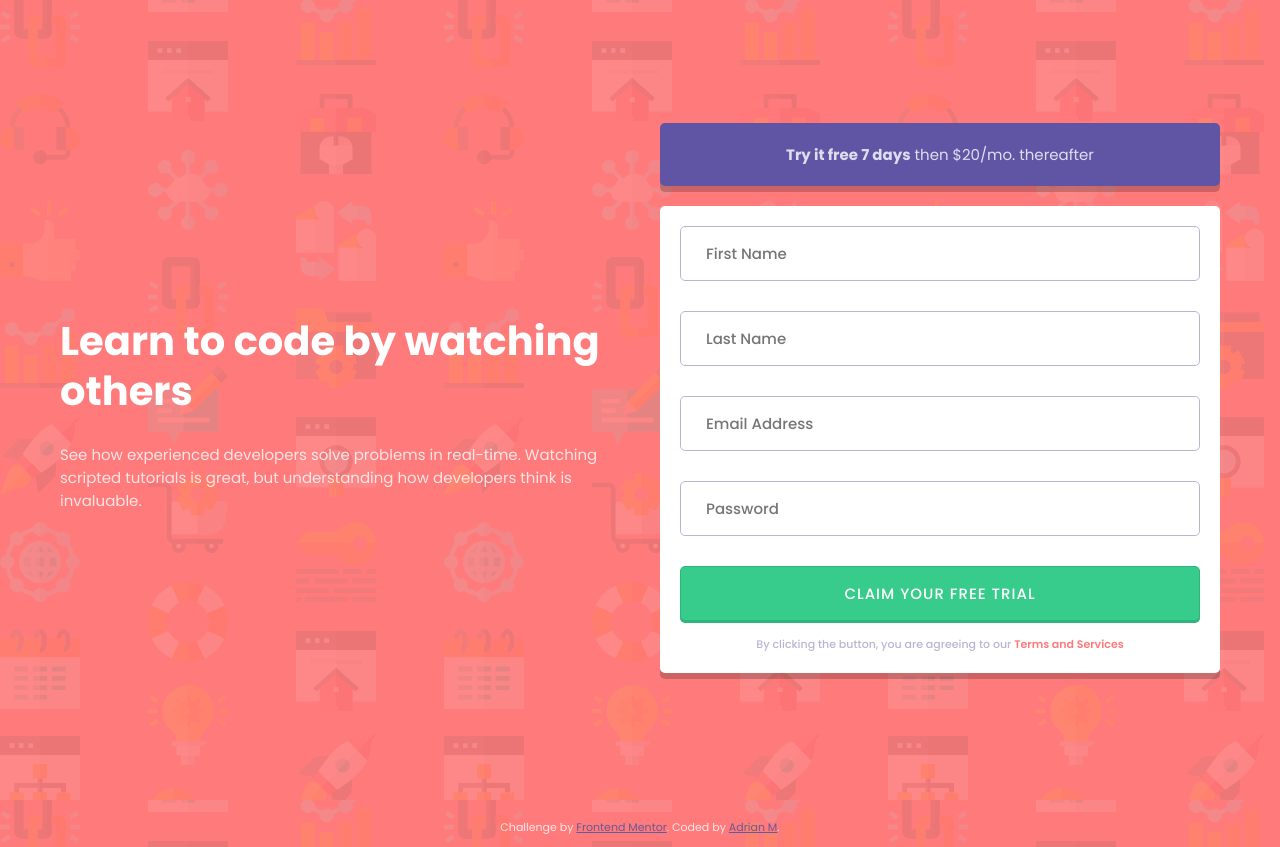
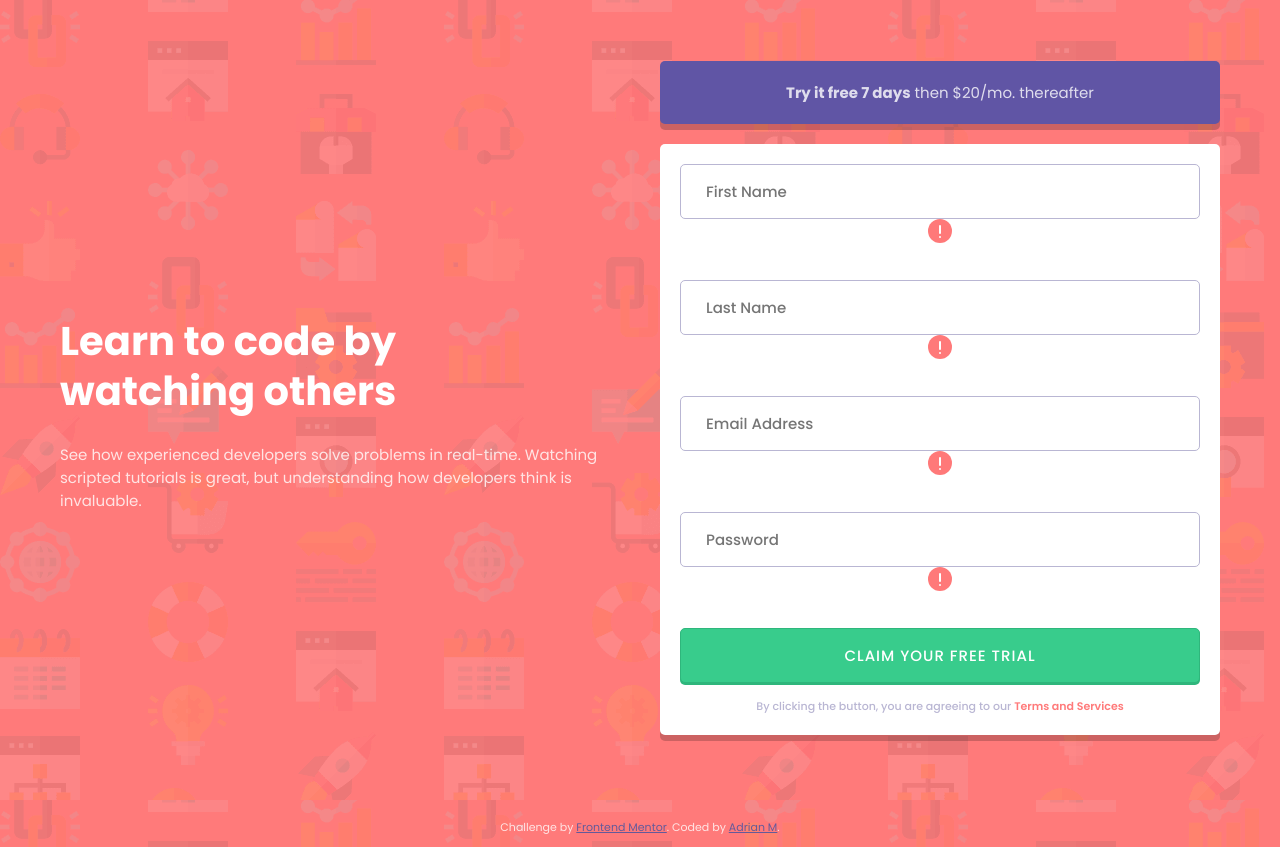
Before and after one commit to adriansmuresan/Sign-Up-Form, a plain HTML site: page index.html in a window 1280 px wide. Drawn offline with Linux system fonts and the light colour scheme.

Commit message:
Adds the error imgage icon for the form imput

```diff
--- a/index.html
+++ b/index.html
@@ -19,7 +19,7 @@
 
   <div class="container">
     <div>
-      <h1>Learn to code by watching others</h1>
+      <h1>Learn to code by <br> watching others</h1>
 
       <p>See how experienced developers solve problems in real-time. Watching scripted tutorials is great,
       but understanding how developers think is invaluable.</p>
@@ -36,18 +36,23 @@
       <form id="form" class="box">
 
         <div class="form-control">
-          <input type="text" id="firstname" placeholder="First Name ">
+          <input type="text" id="firstname" placeholder="First Name">
+          <img src="./images/icon-error.svg" alt="icon-error">
           <small></small>
         </div>
         <div class="form-control">
           <input type="text" id="lastname" placeholder="Last Name">
+          <img src="./images/icon-error.svg" alt="icon-error">
           <small></small>
         </div>
-        <div class="form-control"><input type="email" id="email" placeholder="Email Address">
+        <div class="form-control">
+          <input type="email" id="email" placeholder="Email Address">
+          <img src="./images/icon-error.svg" alt="icon-error">
           <small></small>
         </div>
         <div class="form-control">
           <input type="password" id="password" placeholder="Password">
+          <img src="./images/icon-error.svg" alt="icon-error">
           <small></small>
         </div>
 
```
